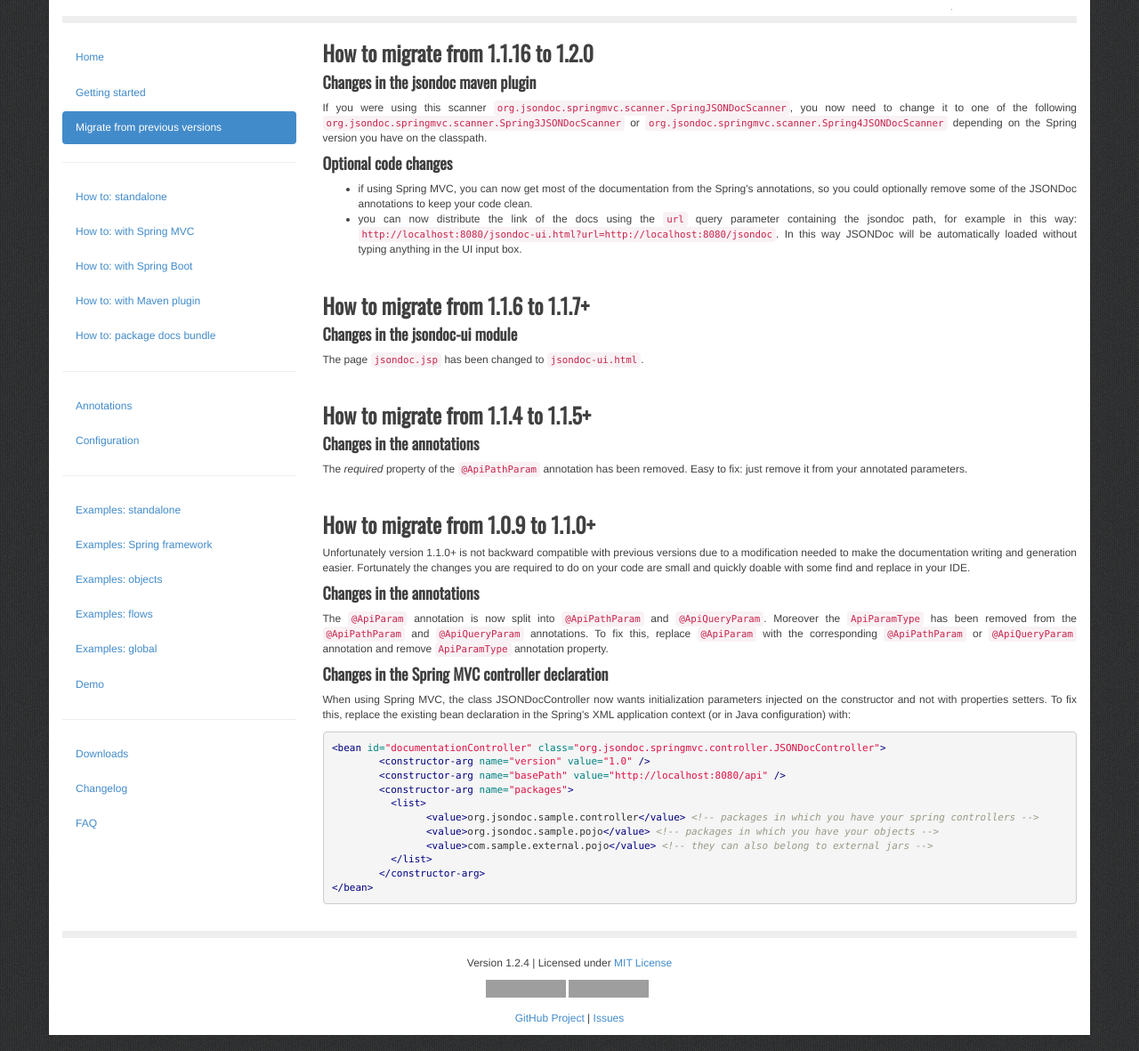
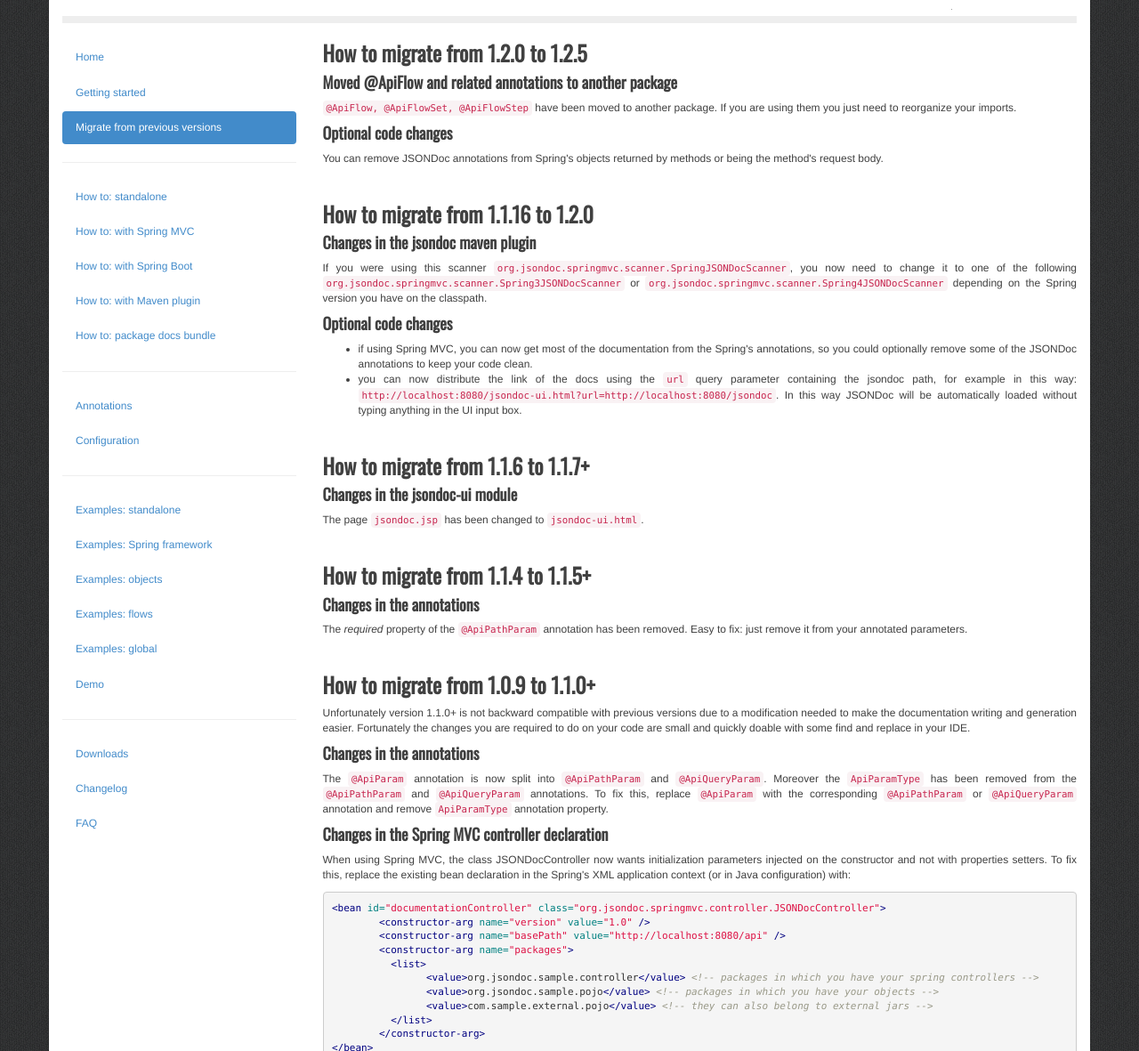
Before and after one commit to fabiomaffioletti/jsondoc, a Jekyll site: the page built from migration-notes.html, in a window 1280 px wide and 1400 px high, scrolled down 195 px, cut to the strip 219-1400 px from the top of the window. Shown: the whole strip at 89% size. Built offline with Jekyll 4.4.1, drawn with Linux system fonts in a browser that asks for light colours; nearby versions of some CDN libraries; some web fonts are replaced; Markdown is read by kramdown in place of the engine named in the settings; some of the changed text lies outside the part shown; grey boxes are pictures that could not be loaded.

Commit message:
docs for version 1.2.5

```diff
--- a/_config.yml
+++ b/_config.yml
@@ -2,6 +2,6 @@ name: JSONDoc
 baseurl:
 markdown: redcarpet
 highlighter: pygments
-version: 1.2.4
+version: 1.2.5
 demourl: http://jsondoc.eu01.aws.af.cm/jsondoc-ui.html
 downloadurl: distro/jsondoc-bundle-1.0.2.tar.gz
--- a/examples-global.html
+++ b/examples-global.html
@@ -41,7 +41,7 @@ public class GlobalDocumentation {
 }
 {% endhighlight %}
 
-<p>To correctly let JSONDoc find the static files, they need to be on the classpath. For example, put them in the <code>src/main/resources</code> directory, and specify the relative path to that directory, like <code>/jsondoc/filename.html</code></p>
+<p>To correctly let JSONDoc find the static files, they need to be on the classpath. For example, put them in the <code>src/main/resources</code> directory, and specify the relative path to that directory, like <code>/jsondoc/filename.html</code>. To make this work properly, these files must be prefixed with <code>/jsondocfile:</code>.</p>
 
 <h3 class="spaced">Annotation to document changelogs</h3>
 <p>It's useful to document changes occurred in the new version of your api. This can be done easily with this annotation:</p>
--- a/migration-notes.html
+++ b/migration-notes.html
@@ -3,7 +3,13 @@ layout: default
 title: Migration notes
 ---
 
-<h3>How to migrate from 1.1.16 to 1.2.0</h3>
+<h3>How to migrate from 1.2.0 to 1.2.5</h3>
+<h4>Moved @ApiFlow and related annotations to another package</h4>
+<p><code>@ApiFlow, @ApiFlowSet, @ApiFlowStep</code> have been moved to another package. If you are using them you just need to reorganize your imports.</p>
+<h4>Optional code changes</h4>
+<p>You can remove JSONDoc annotations from Spring's objects returned by methods or being the method's request body.</p>
+
+<h3 class="spaced">How to migrate from 1.1.16 to 1.2.0</h3>
 <h4>Changes in the jsondoc maven plugin</h4>
 <p>If you were using this scanner <code>org.jsondoc.springmvc.scanner.SpringJSONDocScanner</code>, you now need to change it to one of the following <code>org.jsondoc.springmvc.scanner.Spring3JSONDocScanner</code> or <code>org.jsondoc.springmvc.scanner.Spring4JSONDocScanner</code> depending on the Spring version you have on the classpath.</p>
 <h4>Optional code changes</h4>
```
Also changed, not shown: changelog.html (+8 -0 lines).
